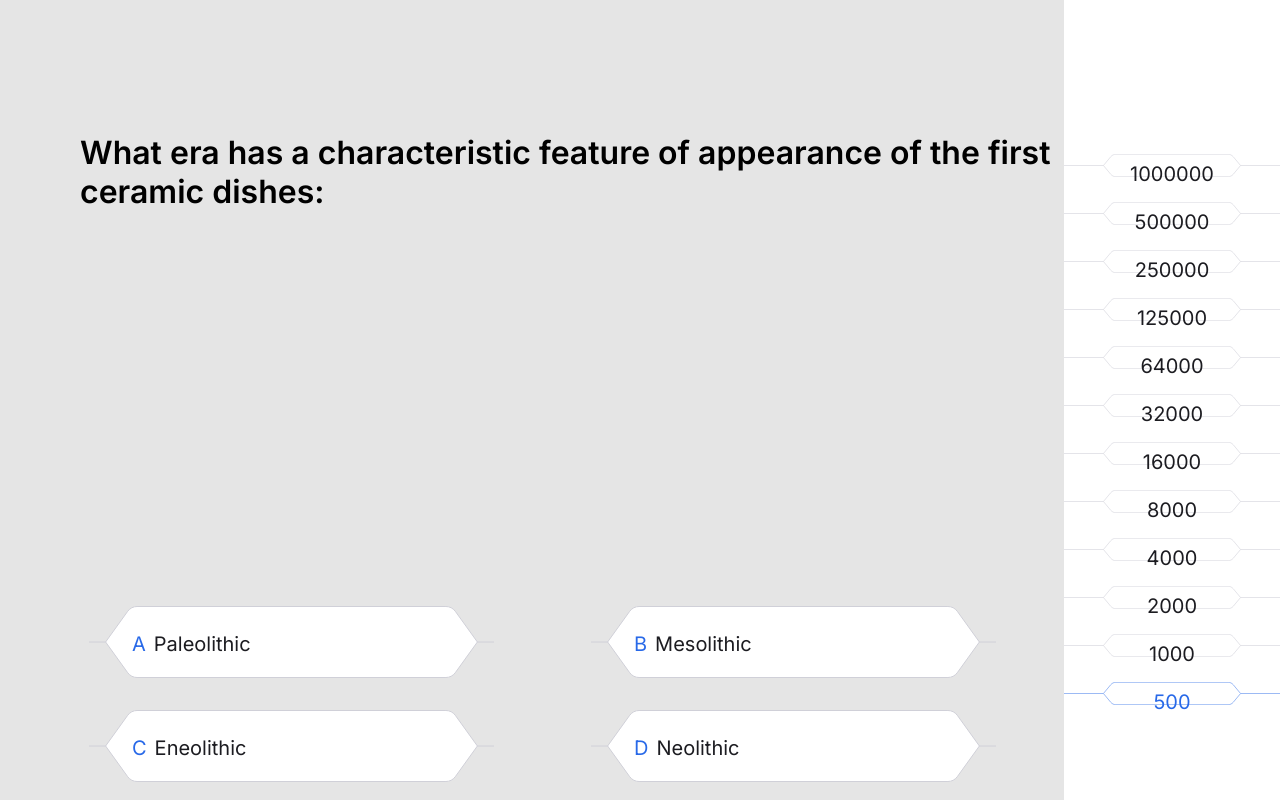
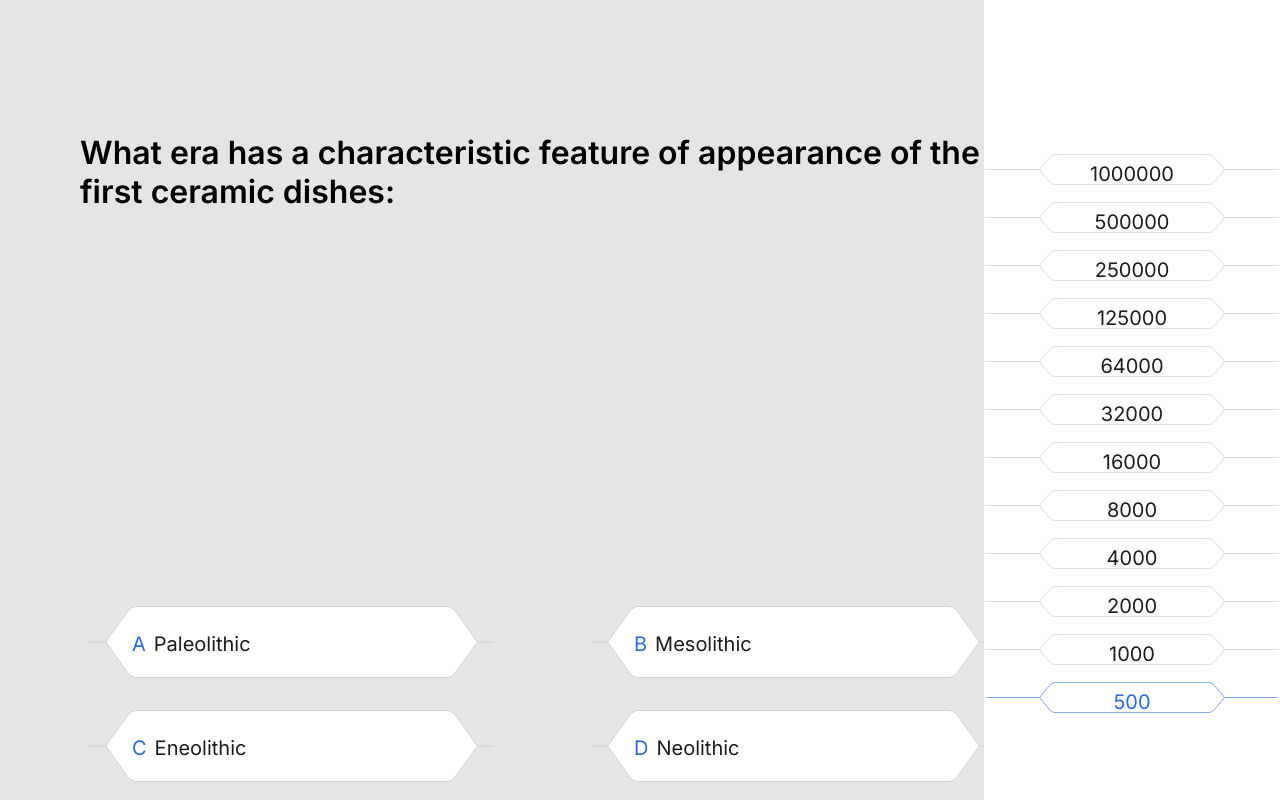
Before and after one commit to Iangyl/who-wants-to-be-a-millionaire, a React (Create React App) app: page /game in a window 1280 px wide. Built offline with nearby package versions, Linux system fonts and the light colour scheme.

Commit message:
added some mediaqueries and wrote hook

```diff
--- a/src/common/components/AnswerButton/index.module.sass
+++ b/src/common/components/AnswerButton/index.module.sass
@@ -9,8 +9,9 @@
 	--hover: url('../../assets/answerIncorrect.svg')
 
 .AnswerButton
+	max-width: 422px
 	width: 100%
-	height: 72px
+	min-height: 72px
 	display: flex
 	background-image: var(--background)
 	background-position: center
@@ -29,3 +30,15 @@
 	&:hover
 		cursor: pointer
 		background-image: var(--hover)
+
+@media screen and (max-width: 2560px)
+	.AnswerButton
+		background-size: cover
+		max-width: 522px
+@media screen and (max-width: 1440px)
+	.AnswerButton
+		background-size: contain
+		max-width: 422px
+@media screen and (max-width: 1024px)
+	.AnswerButton
+		background-size: contain
--- a/src/common/components/AnswerButton/index.tsx
+++ b/src/common/components/AnswerButton/index.tsx
@@ -10,12 +10,13 @@ const AnswerButton: React.FC<IAnswerButton> = ({
   isCorrect,
   onClick,
 }) => {
-  const [status, setStatus] = React.useState('inactive');
+  const [status, setStatus] = React.useState<string>('inactive');
 
   const handleClick = () => {
     onClick(isCorrect);
     setStatus(isCorrect ? 'correct' : 'incorrect');
   };
+
   return (
     <button
       type="button"
--- a/src/common/components/Layouts/GameLayout/index.module.sass
+++ b/src/common/components/Layouts/GameLayout/index.module.sass
@@ -4,7 +4,7 @@
 	display: flex
 	background-color: var(--mercury)
 	.content
-		width: calc(100% - 18%)
+		width: calc(100% - 376px)
 		margin-left: 80px
 		padding-top: 133px
 		.question
@@ -17,7 +17,7 @@
 			column-gap: 80px
 			row-gap: 32px
 	.aside
-		width: 18%
+		width: 376px
 		background-color: white
 		height: 100vh
 		padding-top: 12%
@@ -25,3 +25,21 @@
 			display: flex
 			flex-direction: column
 			gap: 8px
+	@media screen and (max-width: 2560px)
+		.content
+			.answers
+				grid-template-columns: repeat(2, 1fr)
+	@media screen and (max-width: 1440px)
+		.content
+			.answers
+				grid-template-columns: repeat(2, 422px)
+	@media screen and (max-width: 1024px)
+		.content
+			margin-left: 20px
+			.answers
+				grid-template-columns: repeat(2, 252px)
+	@media screen and (max-width: 768px)
+		.content
+			margin-left: 20px
+			.answers
+				grid-template-columns: 1fr
--- a/src/common/components/Layouts/GameLayout/index.tsx
+++ b/src/common/components/Layouts/GameLayout/index.tsx
@@ -3,8 +3,11 @@ import { IGameLayout } from './index.types';
 import PrizeItem from 'common/components/PrizeItem';
 
 import styles from './index.module.sass';
+import useWindowSize from 'common/modules/hooks/useWindowSize';
 
 const GameLayout: React.FC<IGameLayout> = ({ children, question, prize }) => {
+  const windowSize = useWindowSize();
+
   return (
     <section className={styles.canvas}>
       <div className={styles.content}>
--- /dev/null
+++ b/src/common/modules/hooks/useWindowSize.ts
@@ -0,0 +1,30 @@
+import { useEffect, useState } from 'react';
+
+interface IWindowSize {
+  width: number | undefined;
+  height: number | undefined;
+}
+
+const useWindowSize = () => {
+  const [windowSize, setWindowSize] = useState<IWindowSize>({
+    width: undefined,
+    height: undefined,
+  });
+
+  useEffect(() => {
+    function handleResize() {
+      setWindowSize({
+        width: window.innerWidth,
+        height: window.innerHeight,
+      });
+    }
+
+    window.addEventListener('resize', handleResize);
+    handleResize();
+    return () => window.removeEventListener('resize', handleResize);
+  }, []);
+
+  return windowSize;
+};
+
+export default useWindowSize;
```
